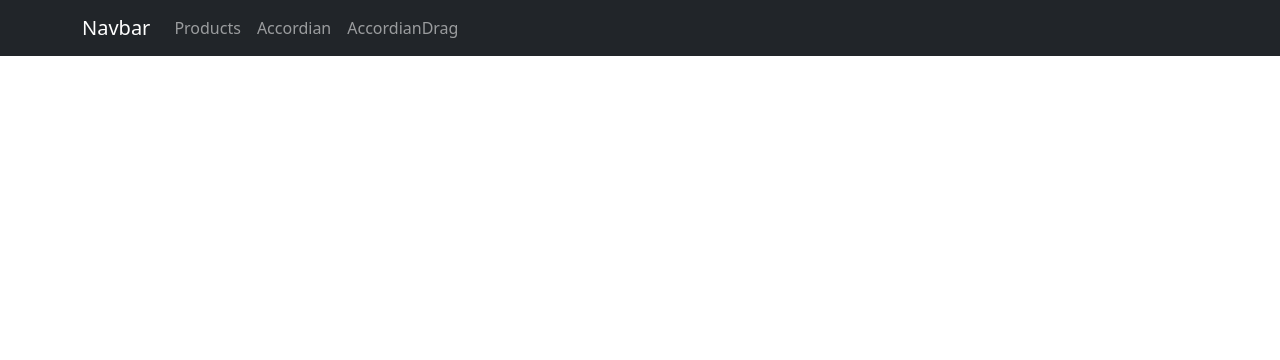
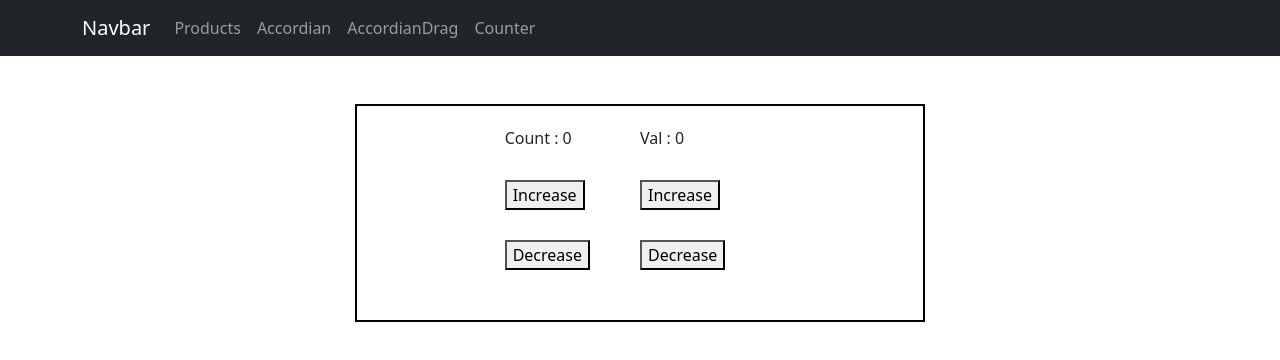
Before and after one commit to nasir8405/Code-log, a React (Create React App) app: page /counter in a window 1280 px wide. Shown: the top 360 px of the page. Built offline with nearby package versions, Linux system fonts and the light colour scheme.

Commit message:
code Updated

```diff
--- a/src/App.css
+++ b/src/App.css
@@ -2,11 +2,40 @@
   background-color: transparent;
   border: 0;
 }
-.accordion-header {
+.accordion-header1 {
   background-color: transparent !important;
   padding: 0 !important;
   border-bottom: none !important;
 }
-.accordion-body {
+.accordion-body1 {
   max-height: max-content !important;
 }
+
+.footer-list {
+  width: 22%;
+}
+.footer-list:nth-child(4) {
+  width: 40%;
+}
+.footer-list:nth-child(4) > div {
+  display: flex;
+}
+.footer-row {
+  display: flex;
+}
+.linked-list {
+  display: flex;
+}
+.count-val-wrapper {
+  padding: 20px;
+  justify-content: center;
+  margin: auto;
+  display: flex;
+  border: 2px solid black;
+}
+.count {
+  margin-right: 50px;
+}
+.count > div {
+  margin-bottom: 30px;
+}
--- a/src/App.js
+++ b/src/App.js
@@ -6,6 +6,7 @@ import { Products } from "./Component/Products/Products";
 import ProductPage from "./Pages/Products";
 import AccordianPage from "./Pages/Accordian";
 import AccordianDragPage from "./Pages/AccordianDrag";
+import CounterPage from "./Pages/Counter";
 function App() {
   return (
     <div className="App">
@@ -18,6 +19,7 @@ function App() {
         <Route path="/" element={<Navigate to="/products/all" />} />
         <Route path="/accordian" element={<AccordianPage />} />
         <Route path="/AccordianDrag" element={<AccordianDragPage />} />
+        <Route path="/counter" element={<CounterPage />} />
       </Routes>
     </div>
   );
--- a/src/Component/AccordianDrag/AccordianDrag.js
+++ b/src/Component/AccordianDrag/AccordianDrag.js
@@ -24,10 +24,13 @@ export const AccordianDrag = () => {
         {countries.map((item, index) => {
           return (
             <Accordion.Item eventKey={index} key={item.id}>
-              <Accordion.Header onClick={() => handleDispatch(item.group)}>
+              <Accordion.Header
+                className="accordion-header1"
+                onClick={() => handleDispatch(item.group)}
+              >
                 {item.country}
               </Accordion.Header>
-              <Accordion.Body>
+              <Accordion.Body className="accordion-body1">
                 <ul>
                   {selectedState.map((item, index) => {
                     return (
--- /dev/null
+++ b/src/Component/CountVal/Button/DecreaseBtn.js
@@ -0,0 +1,18 @@
+import React, { useContext } from "react";
+import { Context } from "../../../Pages/Counter/CouterProvider";
+
+export const DecreaseBtn = (props) => {
+  const context = useContext(Context);
+  const decrease = () => {
+    if (props.count) {
+      context.dispatch({ type: "DECREASECOUNT" });
+    } else {
+      context.dispatch({ type: "DECREASEVAl" });
+    }
+  };
+  return (
+    <div>
+      <button onClick={() => decrease(props)}>Decrease</button>
+    </div>
+  );
+};
--- /dev/null
+++ b/src/Component/CountVal/Button/IncreaseBtn.js
@@ -0,0 +1,18 @@
+import React, { useContext } from "react";
+import { Context } from "../../../Pages/Counter/CouterProvider";
+
+export const IncreaseBtn = (props) => {
+  const context = useContext(Context);
+  const increase = () => {
+    if (props.count) {
+      context.dispatch({ type: "INCREASECOUNT" });
+    } else {
+      context.dispatch({ type: "INCREASEVAl" });
+    }
+  };
+  return (
+    <div>
+      <button onClick={() => increase(props)}>Increase</button>
+    </div>
+  );
+};
--- /dev/null
+++ b/src/Component/CountVal/Count/Count.js
@@ -0,0 +1,15 @@
+import React, { useContext } from "react";
+import { Context } from "../../../Pages/Counter/CouterProvider";
+import { DecreaseBtn } from "../Button/DecreaseBtn";
+import { IncreaseBtn } from "../Button/IncreaseBtn";
+
+export const Count = () => {
+  const context = useContext(Context);
+  return (
+    <div className="count">
+      <div>Count : {context.state.countState}</div>
+      <IncreaseBtn count="count" />
+      <DecreaseBtn count="count" />
+    </div>
+  );
+};
--- /dev/null
+++ b/src/Component/CountVal/Val/Val.js
@@ -0,0 +1,15 @@
+import React, { useContext } from "react";
+import { Context } from "../../../Pages/Counter/CouterProvider";
+import { DecreaseBtn } from "../Button/DecreaseBtn";
+import { IncreaseBtn } from "../Button/IncreaseBtn";
+
+export const Val = () => {
+  const context = useContext(Context);
+  return (
+    <div className="count">
+      <div>Val : {context.state.valState}</div>
+      <IncreaseBtn val="val" />
+      <DecreaseBtn val="val" />
+    </div>
+  );
+};
--- a/src/Component/Navigation/TopNavigation.js
+++ b/src/Component/Navigation/TopNavigation.js
@@ -19,6 +19,9 @@ export const TopNavigation = () => {
           <Nav.Link as={Link} to="/accordianDrag">
             AccordianDrag
           </Nav.Link>
+          <Nav.Link as={Link} to="/counter">
+            Counter
+          </Nav.Link>
         </Nav>
       </Container>
     </Navbar>
--- /dev/null
+++ b/src/Pages/Counter/CouterProvider.js
@@ -0,0 +1,35 @@
+import React, { createContext, useReducer } from "react";
+import { initialState } from "./mockData";
+
+export const Context = createContext();
+const rootReducer = (state, action) => {
+  console.log();
+  switch (action.type) {
+    case "INCREASECOUNT":
+      return { ...state, countState: state.countState + 1 };
+    case "DECREASECOUNT":
+      if (state.countState > 0) {
+        return { ...state, countState: state.countState - 1 };
+      } else {
+        return { ...state, countState: state.countState };
+      }
+    case "INCREASEVAl":
+      return { ...state, valState: state.valState + 1 };
+    case "DECREASEVAl":
+      if (state.valState > 0) {
+        return { ...state, valState: state.valState - 1 };
+      } else {
+        return { ...state, valState: state.valState };
+      }
+    default:
+      return state;
+  }
+};
+export const CouterProvider = (props) => {
+  const [state, dispatch] = useReducer(rootReducer, initialState);
+  return (
+    <Context.Provider value={{ state, dispatch }}>
+      {props.children}
+    </Context.Provider>
+  );
+};
--- /dev/null
+++ b/src/Pages/Counter/index.js
@@ -0,0 +1,22 @@
+import React from "react";
+import "../../App.css";
+import { Count } from "../../Component/CountVal/Count/Count";
+import { Val } from "../../Component/CountVal/Val/Val";
+import { CouterProvider } from "./CouterProvider";
+
+const CounterPage = () => {
+  return (
+    <div className="container my-5">
+      <CouterProvider>
+        <div className="row">
+          <div className="col-6 count-val-wrapper">
+            <Count />
+            <Val />
+          </div>
+        </div>
+      </CouterProvider>
+    </div>
+  );
+};
+
+export default CounterPage;
--- /dev/null
+++ b/src/Pages/Counter/mockData.js
@@ -0,0 +1 @@
+export const initialState = { countState: 0, valState: 0 };
```
Also changed, not shown: 1 other file (tests, documents, lock files or other folders).
